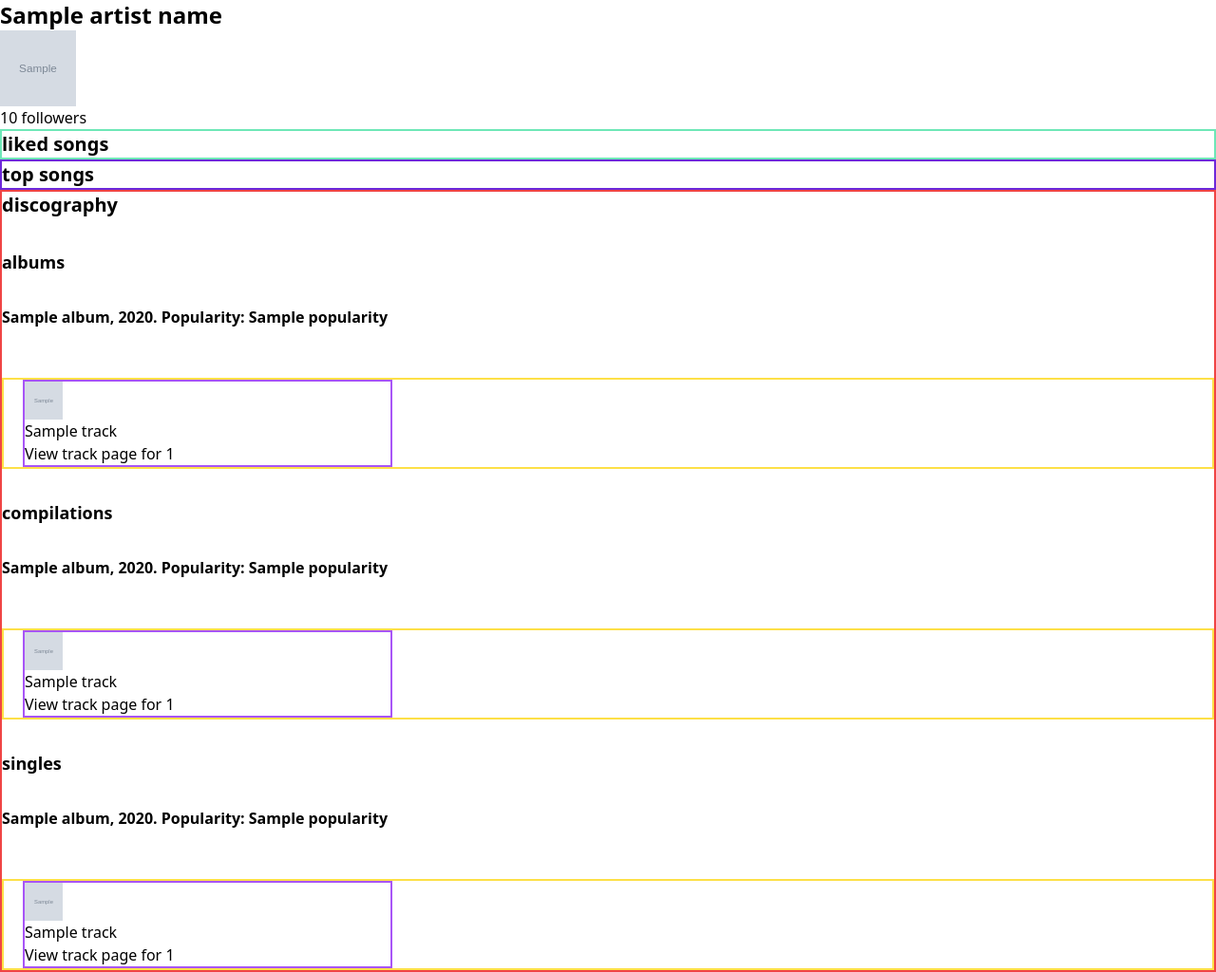
After one commit to lijake8/spotifly, a Flask app: template templates/artist.html in a window 1280 px wide. The commit adds this page. Shown: the whole page at 95% size. Run offline with Flask 3, Linux system fonts and the light colour scheme; the template is opened without the code that fills it: most values are stand-ins (such as "Sample title", 1, 10 or a date in 2020); grey boxes marked "Sample" are stand-in pictures.

Commit message:
rought outline for artist page, added global styles for headers

```diff
--- a/app.py
+++ b/app.py
@@ -143,16 +143,12 @@ def album_view(album_id):
 @app.route('/playlist-view/<playlist_id>')
 def playlist_view(playlist_id):
 	spotify = setup_api_client()
+
 	playlist = spotify.playlist(playlist_id)
-
-
 	tracks = playlist['tracks']['items']
 	while playlist['tracks']['next']:
 			playlist['tracks'] = spotify.next(playlist['tracks'])
 			tracks.extend(playlist['tracks']['items'])
-
-	# print(playlist)
-	# print('tracks in playlist:', len(tracks))
 
 	# remove local file tracks because they have no preview
 	for track in tracks:
@@ -182,17 +178,92 @@ def artist_view(artist_id):
 	spotify = setup_api_client()
 
 	artist = spotify.artist(artist_id)
-	albums = spotify.artist_albums(artist_id)
-
 	followers_str = str(round(artist['followers']['total']/1000000, 1)) + 'M' if artist['followers']['total'] > 1000000 else str(round(artist['followers']['total']/1000, 1)) + 'K' if artist['followers']['total'] > 1000 else '<1K'
 	artist_image_url = artist['images'][0]['url'] if len(artist['images']) > 0 else 'https://www.freeiconspng.com/uploads/spotify-icon-2.png'
 	artist_name = artist['name']
 
-	return albums
-	return {
-		'artist': artist,
-		'albums': [album['name'] for album in albums['items']]
-	}
+	albums = spotify.artist_albums(artist_id, limit=50)
+	album_list = albums['items'] #list of SimplifiedAlbumObjects
+	while albums['next']:
+			albums = spotify.next(albums)
+			album_list.extend(albums['items'])
+
+	# if album is not primarily by this artist, ignore it
+	album_list = [album for album in album_list if album['artists'][0]['id'] == artist_id]
+
+	album_ids = [album['id'] for album in album_list] #get album ids to get tracks
+
+	# get detailed album info from albums 20 at a time
+	detailed_albums = [] # list of AlbumObjects
+	for i in range(0, len(album_ids), 20):
+			detailed_albums.extend(spotify.albums(album_ids[i:i+20])['albums'])
+
+
+
+	album_info = {} # map of album id: {album image url:, album name:, album release date:, album total tracks:, popularity:, year:, tracks: [{name:, preview url:, id:}, ...]}
+	single_info = {}
+	compilation_info = {}
+	for album in detailed_albums:
+		if album['album_type'] == 'single':
+			single_info[album['id']] = {
+				'album_image_url': album['images'][0]['url'] if len(album['images']) > 0 else 'https://www.freeiconspng.com/uploads/spotify-icon-2.png',
+				'album_name': album['name'],
+				'album_release_date': album['release_date'],
+				'album_total_tracks': album['total_tracks'],
+				'popularity': album['popularity'],
+				'year': album['release_date'][:4], #first 4 chars of release date is the year
+				'tracks': []
+			}
+			for track in album['tracks']['items']:
+				single_info[album['id']]['tracks'].append({
+					'name': track['name'],
+					'preview_url': track['preview_url'],
+					'id': track['id']
+				})
+		elif album['album_type'] == 'compilation':
+			compilation_info[album['id']] = {
+				'album_image_url': album['images'][0]['url'] if len(album['images']) > 0 else 'https://www.freeiconspng.com/uploads/spotify-icon-2.png',
+				'album_name': album['name'],
+				'album_release_date': album['release_date'],
+				'album_total_tracks': album['total_tracks'],
+				'popularity': album['popularity'],
+				'year': album['release_date'][:4], #first 4 chars of release date is the year
+				'tracks': []
+			}
+			for track in album['tracks']['items']:
+				compilation_info[album['id']]['tracks'].append({
+					'name': track['name'],
+					'preview_url': track['preview_url'],
+					'id': track['id']
+				})
+		else:
+			album_info[album['id']] = {
+				'album_image_url': album['images'][0]['url'] if len(album['images']) > 0 else 'https://www.freeiconspng.com/uploads/spotify-icon-2.png',
+				'album_name': album['name'],
+				'album_release_date': album['release_date'],
+				'album_total_tracks': album['total_tracks'],
+				'popularity': album['popularity'],
+				'year': album['release_date'][:4], #first 4 chars of release date is the year
+				'tracks': []
+			}
+			for track in album['tracks']['items']:
+				album_info[album['id']]['tracks'].append({
+					'name': track['name'],
+					'preview_url': track['preview_url'],
+					'id': track['id']
+				})
+
+
+	# return {
+	# 	'artist_image_url': artist_image_url,
+	# 	'artist_name': artist_name,
+	# 	'followers': followers_str,
+	# 	'album_info': album_info,
+	# 	'liked_tracks': [],
+	# 	'top_tracks': []
+	# }
+	return render_template('artist.html', artist_image_url=artist_image_url, artist_name=artist_name, followers=followers_str, album_info=album_info, liked_tracks=[], top_tracks=[], single_info=single_info, compilation_info=compilation_info)
+
 
 
 @app.route('/search/<query>')
@@ -264,6 +335,16 @@ def concatenate():
 				return concatenated
 
 
+
+@app.route('/error')
+@app.route('/page-not-found')
+def error():
+		raise Exception("Error!")
+		return render_template("error.html")
+
+
+
+
 # In[4]: run app
 if __name__ == '__main__':
 	app.run(debug=True)
--- a/static/dist/output.css
+++ b/static/dist/output.css
@@ -422,6 +422,30 @@ video {
   display: none;
 }
 
+h1 {
+  font-size: 1.5rem;
+  line-height: 2rem;
+  font-weight: 800;
+}
+
+h2 {
+  font-size: 1.25rem;
+  line-height: 1.75rem;
+  font-weight: 700;
+}
+
+h3 {
+  font-size: 1.125rem;
+  line-height: 1.75rem;
+  font-weight: 600;
+}
+
+h4 {
+  font-size: 1rem;
+  line-height: 1.5rem;
+  font-weight: 600;
+}
+
 *, ::before, ::after {
   --tw-border-spacing-x: 0;
   --tw-border-spacing-y: 0;
@@ -604,6 +628,10 @@ video {
   height: 4rem;
 }
 
+.h-20 {
+  height: 5rem;
+}
+
 .w-10 {
   width: 2.5rem;
 }
@@ -616,12 +644,20 @@ video {
   width: 40%;
 }
 
+.w-20 {
+  width: 5rem;
+}
+
 .w-3\/5 {
   width: 60%;
 }
 
 .transform {
   transform: translate(var(--tw-translate-x), var(--tw-translate-y)) rotate(var(--tw-rotate)) skewX(var(--tw-skew-x)) skewY(var(--tw-skew-y)) scaleX(var(--tw-scale-x)) scaleY(var(--tw-scale-y));
+}
+
+.grid-cols-1 {
+  grid-template-columns: repeat(1, minmax(0, 1fr));
 }
 
 .grid-cols-3 {
@@ -643,6 +679,11 @@ video {
 .border-blue-500 {
   --tw-border-opacity: 1;
   border-color: rgb(59 130 246 / var(--tw-border-opacity));
+}
+
+.border-emerald-300 {
+  --tw-border-opacity: 1;
+  border-color: rgb(110 231 183 / var(--tw-border-opacity));
 }
 
 .border-gray-300 {
@@ -668,6 +709,16 @@ video {
 .border-red-500 {
   --tw-border-opacity: 1;
   border-color: rgb(239 68 68 / var(--tw-border-opacity));
+}
+
+.border-violet-700 {
+  --tw-border-opacity: 1;
+  border-color: rgb(109 40 217 / var(--tw-border-opacity));
+}
+
+.border-yellow-300 {
+  --tw-border-opacity: 1;
+  border-color: rgb(253 224 71 / var(--tw-border-opacity));
 }
 
 .bg-blue-700 {
@@ -773,6 +824,8 @@ video {
   transition-timing-function: cubic-bezier(0.4, 0, 0.2, 1);
 }
 
+/* add common styles for commonly used headers */
+
 .hover\:-translate-y-1:hover {
   --tw-translate-y: -0.25rem;
   transform: translate(var(--tw-translate-x), var(--tw-translate-y)) rotate(var(--tw-rotate)) skewX(var(--tw-skew-x)) skewY(var(--tw-skew-y)) scaleX(var(--tw-scale-x)) scaleY(var(--tw-scale-y));
--- /dev/null
+++ b/templates/artist.html
@@ -0,0 +1,83 @@
+<!DOCTYPE html>
+
+<html lang="en">
+  <head>
+    <meta charset="UTF-8" />
+    <!-- <meta http-equiv="X-UA-Compatible" content="IE=edge"> -->
+    <meta name="viewport" content="width=device-width, initial-scale=1.0" />
+    <title>page for album view</title>
+    <link
+      rel="stylesheet"
+      href="{{url_for('static',filename='dist/output.css')}}"
+    />
+
+  </head>
+  <body>
+    <div>
+      <h1>{{artist_name}}</h1>
+      <img src="{{artist_image_url}}" class="h-20 w-20" alt="artist image" />
+      <p>{{followers}} followers</p>
+    </div>
+
+
+    <div class="grid gap-8 grid-cols-1 border-2 border-emerald-300">
+      <h2>liked songs</h2>
+    </div>
+
+    <div class="grid gap-8 grid-cols-1 border-2 border-violet-700">
+      <h2>top songs</h2>
+    </div>
+
+    <div class="grid gap-8 grid-cols-1 border-2 border-red-500">
+      <h2>discography</h2>
+      <h3>albums</h3>
+      {% for album_id, album in album_info.items() %}
+        <h4>{{album['album_name']}}, {{album['year']}}. Popularity: {{album['popularity']}}</h4>
+        <div class='grid gap-8 grid-cols-3 mt-5 pl-5 pr-5 border-2 border-yellow-300'>
+          {% for track in album['tracks'] %}
+            <div class="hoverElement border-2 border-purple-500" data-audio-url="{{track['preview_url']}}">
+              <audio></audio>
+              <img src="{{album['album_image_url']}}" class="h-10 w-10" alt="album cover">
+              <p>{{track['name']}}</p>
+              <a href="{{ url_for('song_view', track_id=track['id']) }}">View track page for {{ track['id'] }}</a>
+            </div>
+          {% endfor %}
+        </div>
+      {% endfor %}
+
+      <h3>compilations</h3>
+      {% for album_id, album in compilation_info.items() %}
+        <h4>{{album['album_name']}}, {{album['year']}}. Popularity: {{album['popularity']}}</h4>
+        <div class='grid gap-8 grid-cols-3 mt-5 pl-5 pr-5 border-2 border-yellow-300'>
+          {% for track in album['tracks'] %}
+            <div class="hoverElement border-2 border-purple-500" data-audio-url="{{track['preview_url']}}">
+              <audio></audio>
+              <img src="{{album['album_image_url']}}" class="h-10 w-10" alt="album cover">
+              <p>{{track['name']}}</p>
+              <a href="{{ url_for('song_view', track_id=track['id']) }}">View track page for {{ track['id'] }}</a>
+            </div>
+          {% endfor %}
+        </div>
+      {% endfor %}
+
+      <h3>singles</h3>
+      {% for album_id, album in single_info.items() %}
+        <h4>{{album['album_name']}}, {{album['year']}}. Popularity: {{album['popularity']}}</h4>
+        <div class='grid gap-8 grid-cols-3 mt-5 pl-5 pr-5 border-2 border-yellow-300'>
+          {% for track in album['tracks'] %}
+            <div class="hoverElement border-2 border-purple-500" data-audio-url="{{track['preview_url']}}">
+              <audio></audio>
+              <img src="{{album['album_image_url']}}" class="h-10 w-10" alt="album cover">
+              <p>{{track['name']}}</p>
+              <a href="{{ url_for('song_view', track_id=track['id']) }}">View track page for {{ track['id'] }}</a>
+            </div>
+          {% endfor %}
+        </div>
+      {% endfor %}
+
+    </div>
+
+
+    <script src="{{ url_for('static', filename='src/playOnHover.js') }}"></script>
+  </body>
+</html>
--- a/templates/playlist.html
+++ b/templates/playlist.html
@@ -18,7 +18,7 @@
 
     <div id="mainContent" class="grid gap-8 grid-cols-3 mt-5 pl-5 pr-5 border-2 border-red-500">
       {% for track in tracks %}
-        <div class="hoverElement border-2 border-purple-500" data-audio-url="{{track['preview_url']}}">
+        <div class="hoverElement border-2 border-purple-500" data-audio-url="{{track['track']['preview_url']}}">
           <audio></audio>
           <img src="{{track['track']['album']['images'][0]['url']}}" class="h-10 w-10" alt="track album image">
           <p>{{track['track']['name']}}</p>
```
Also changed, not shown: static/src/input.css (+20 -0 lines), README.md.
